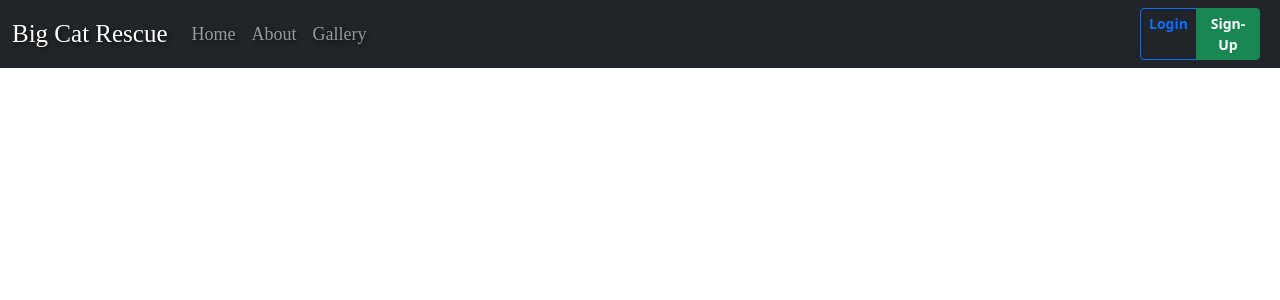
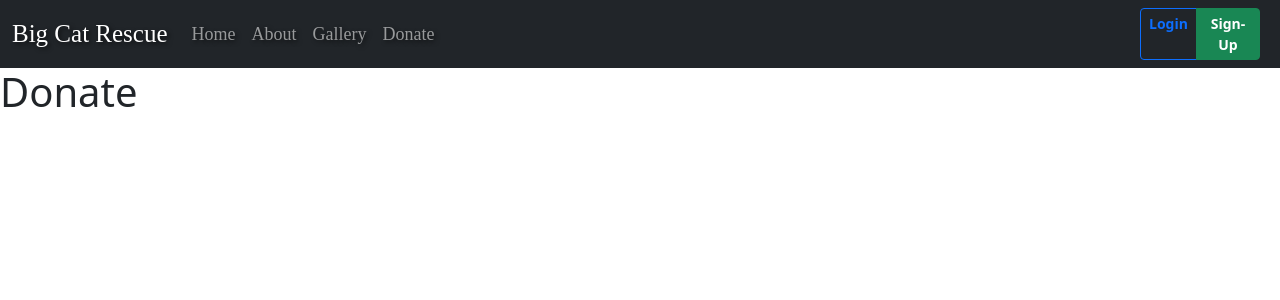
Before and after one commit to chlawrence31/cen3031-project, a React (Create React App) app in the folder frontend/: page /donate in a window 1280 px wide. Shown: the top 300 px of the page. Built offline with nearby package versions, Linux system fonts and the light colour scheme; the HTML template or start-up script is replaced by a standard one.

Commit message:
Added donate page
Created donate page and added it to navigation bar

```diff
--- a/frontend/src/App.js
+++ b/frontend/src/App.js
@@ -5,6 +5,7 @@ import { BrowserRouter as Router, Route, Routes, Navigate } from 'react-router-d
 import Home from './Pages/Home'
 import About from './Pages/About'
 import Gallery from './Pages/Gallery'
+import Donate from './Pages/Donate'
 import Login from './Pages/Login'
 import Signup from './Pages/Signup'
 import 'bootstrap/dist/css/bootstrap.min.css';
@@ -21,6 +22,7 @@ function App() {
           <Route path="/home" element={<Home />} />
           <Route path="/about" element={<About />} />
           <Route path="/gallery" element={<Gallery />} />
+          <Route path="/donate" element={<Donate />} />
           <Route path="/login" element={<Login />} />
           <Route path="/signup" element={<Signup />} />
         </Routes>
--- a/frontend/src/Components/NavbarComponent.js
+++ b/frontend/src/Components/NavbarComponent.js
@@ -38,6 +38,7 @@ const NavbarComponent = () => {
               <Nav.Link as={Link} to="/home" style={navLinkStyle}>Home</Nav.Link>
               <Nav.Link as={Link} to="/about" style={navLinkStyle}>About</Nav.Link>
               <Nav.Link as={Link} to="/gallery" style={navLinkStyle}>Gallery</Nav.Link>
+              <Nav.Link as={Link} to="/donate" style={navLinkStyle}>Donate</Nav.Link>
             </Nav>
           </Navbar.Collapse>
         </Container>
--- /dev/null
+++ b/frontend/src/Pages/Donate.js
@@ -0,0 +1,11 @@
+import React from 'react';
+
+function Donate() {
+  return (
+    <div>
+        <h1>Donate</h1>
+    </div>
+  );
+}
+
+export default Donate;
```
